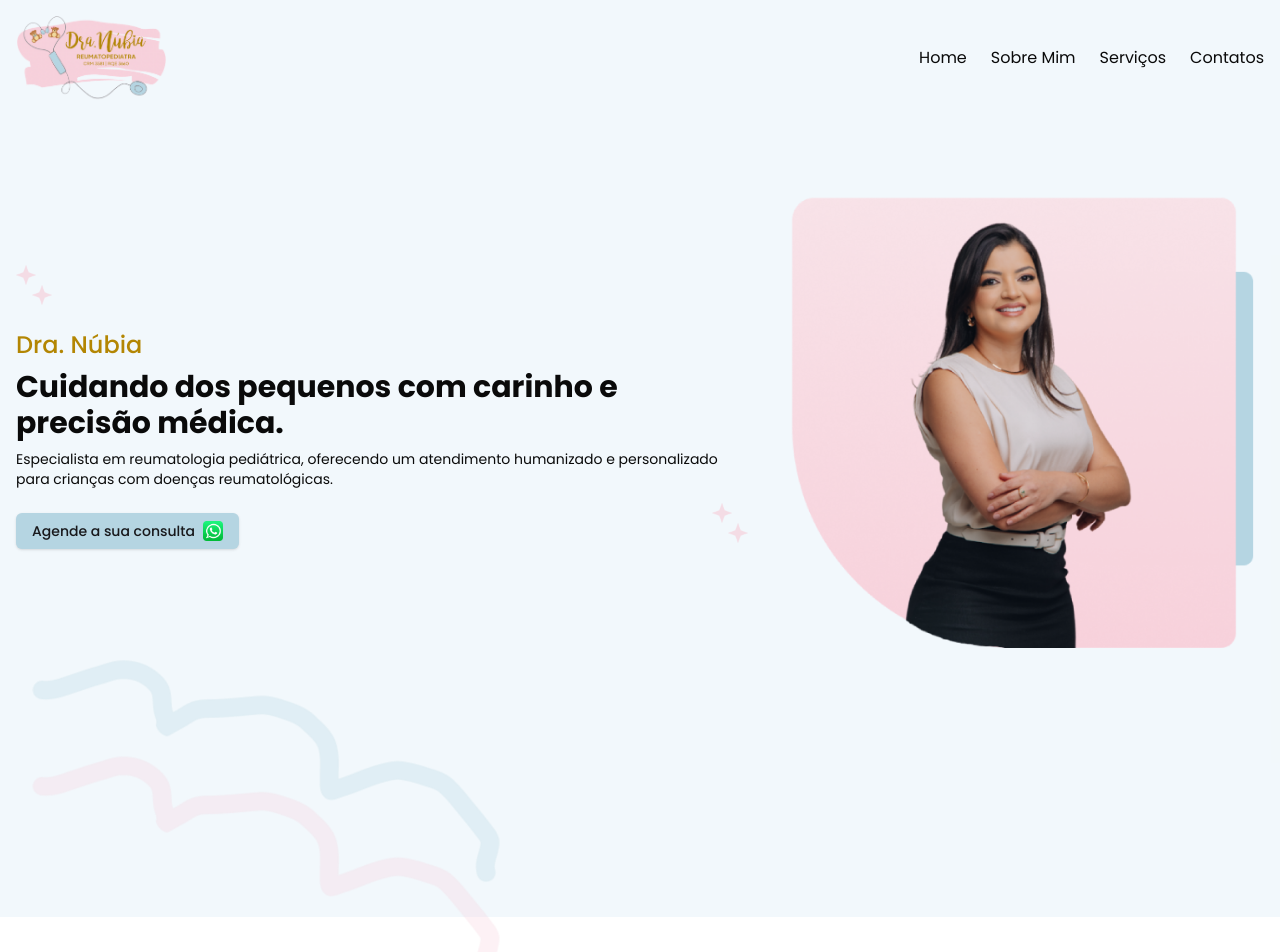
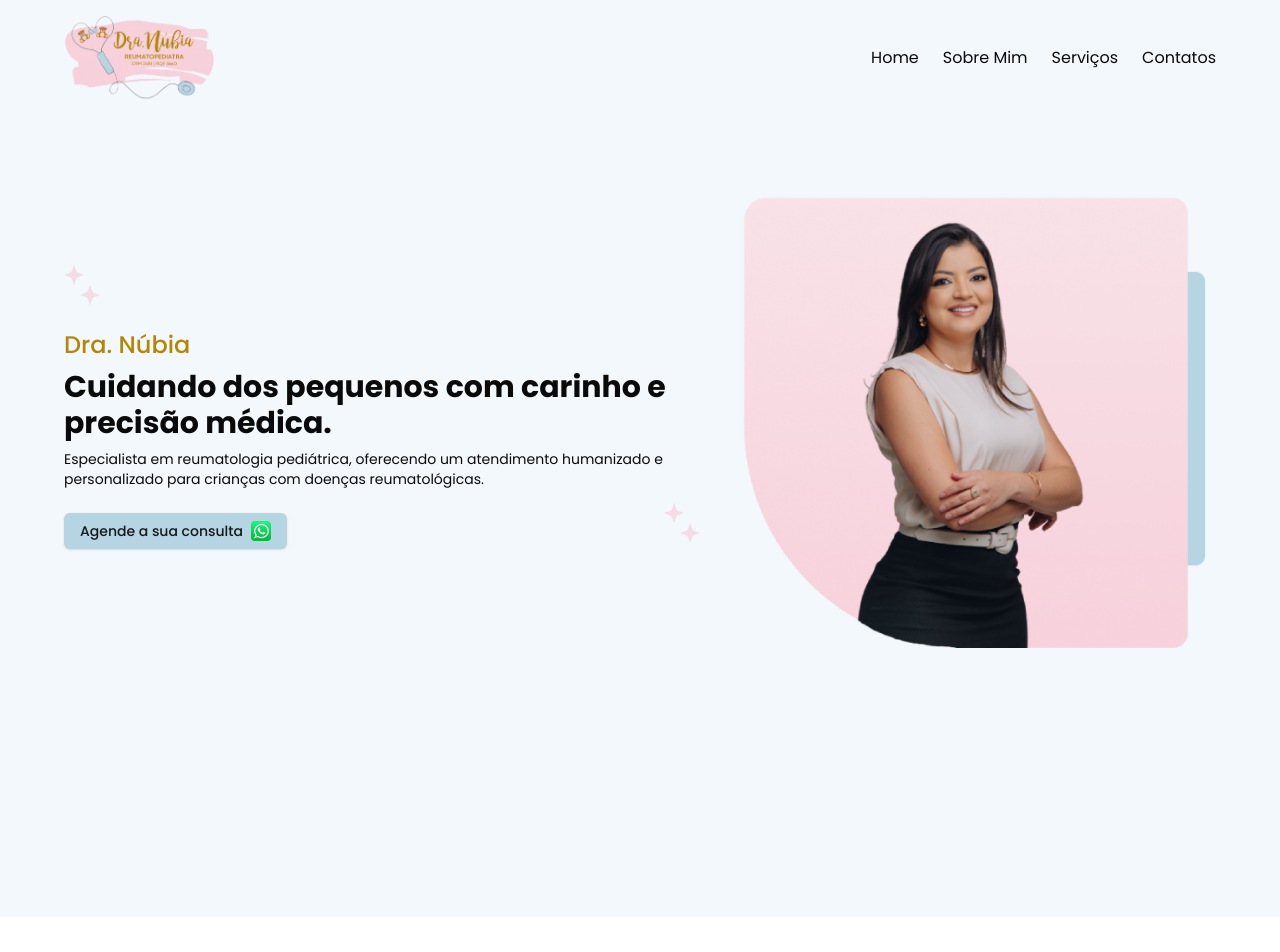
Before and after one commit to willyancr/dra-nubia, a Next.js app: page / in a window 1280 px wide. Shown: the top 952 px of the page. After the commit the page ends 917 px from the top, so only its background shows below. Built offline with nearby package versions, Linux system fonts and the light colour scheme.

Commit message:
feat: Ajustar dimensões do componente Home e atualizar estilos globais

```diff
--- a/src/app/(dra-nubia)/(sections)/home.tsx
+++ b/src/app/(dra-nubia)/(sections)/home.tsx
@@ -4,7 +4,7 @@ import Image from "next/image";
 
 export default function Home() {
   return (
-    <div className="h-screen w-full bg-[#A7D1E6]/15">
+    <div className="h-[800px] w-full bg-[#A7D1E6]/15 overflow-hidden">
       <div className="container flex flex-col">
         <div className="flex items-center justify-center gap-4 pt-8">
           <div className="flex flex-col gap-2">
@@ -43,7 +43,7 @@ export default function Home() {
             quality={100}
           />
         </div>
-        <div>
+        {/* <div>
           <Image
             src="/vector.png"
             alt="Hero"
@@ -52,7 +52,7 @@ export default function Home() {
             quality={100}
             className="opacity-50"
           />
-        </div>
+        </div> */}
       </div>
       <div className=""></div>
     </div>
--- a/src/app/globals.css
+++ b/src/app/globals.css
@@ -4,7 +4,7 @@
 
 @layer base {
   .container {
-    @apply mx-auto flex w-full max-w-[1200px] justify-between px-4 py-4;
+    @apply mx-auto flex w-full max-w-[800px] justify-between px-16 py-4 ;
   }
   :root {
     --background: 0 0% 100%;
```
Also changed, not shown: public/icon_star_blue.png (added), public/rectangle_foto_star.png (added).
